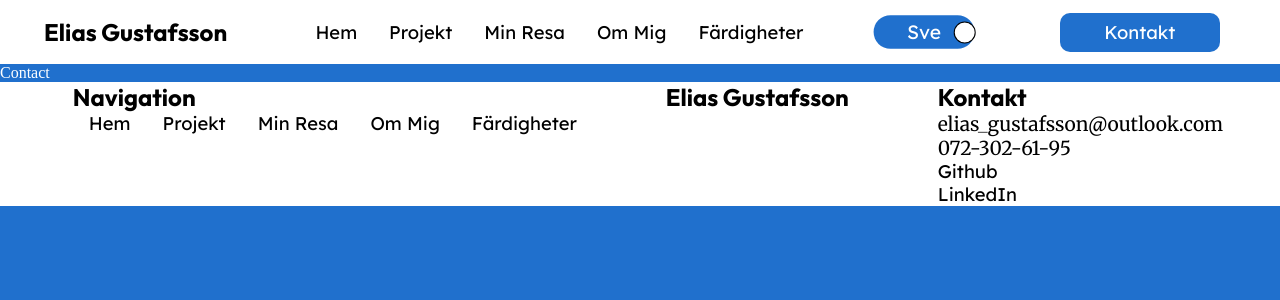
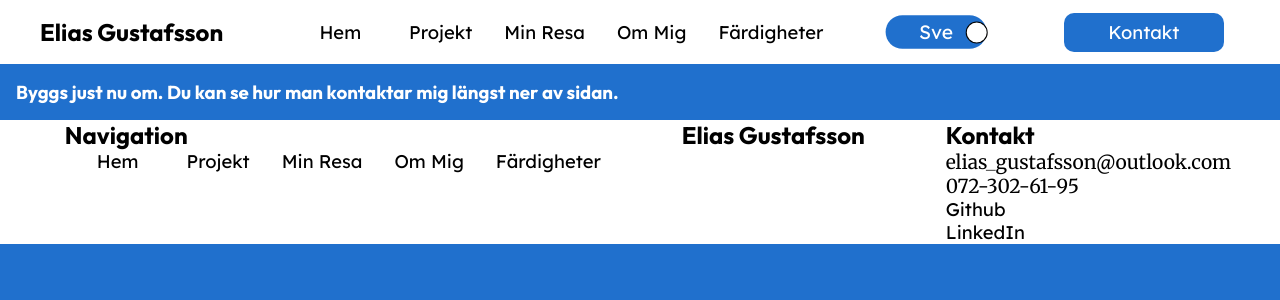
Before and after one commit to EliasSJG/Portfolio, a React (Vite) app: page /contact in a window 1280 px wide. Shown: the top 300 px of the page. Built offline with nearby package versions, Linux system fonts and the light colour scheme.

Commit message:
Temporary contact

```diff
--- a/src/components/navigation/navigation.tsx
+++ b/src/components/navigation/navigation.tsx
@@ -4,6 +4,7 @@
   LanguageContext,
   LanguageContextProps,
 } from "../../context/languageConext";
+import { Link } from "react-router-dom";
 type NavigationProps = {
   refs?: {
     homeRef: React.RefObject<HTMLDivElement | null>;
@@ -37,9 +38,12 @@
 
   return (
     <nav className="navi-list">
-      <a href="#home" onClick={(e) => scrollToRef(e, "homeRef")}>
-        {language === "swe" ? "Hem" : "Home"}
-      </a>
+      <Link to="/home">
+        <a href="#home" onClick={(e) => scrollToRef(e, "homeRef")}>
+          {language === "swe" ? "Hem" : "Home"}
+        </a>
+      </Link>
+
       <a href="#project" onClick={(e) => scrollToRef(e, "projectRef")}>
         {language === "swe" ? "Projekt" : "Project"}
       </a>
--- a/src/pages/contact/contact.tsx
+++ b/src/pages/contact/contact.tsx
@@ -1,3 +1,9 @@
 export default function Contact() {
-  return <div>Contact</div>;
+  return (
+    <div>
+      <h3>
+        Byggs just nu om. Du kan se hur man kontaktar mig längst ner av sidan.
+      </h3>
+    </div>
+  );
 }
```
